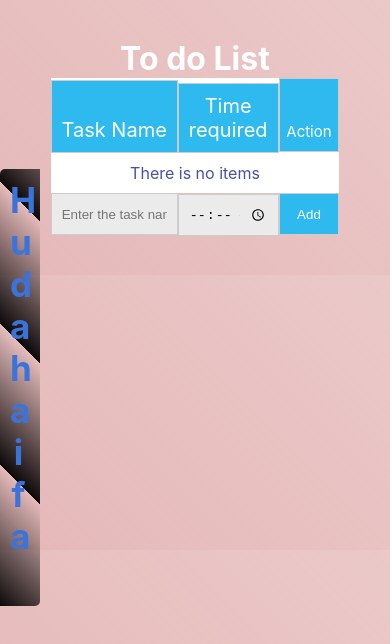
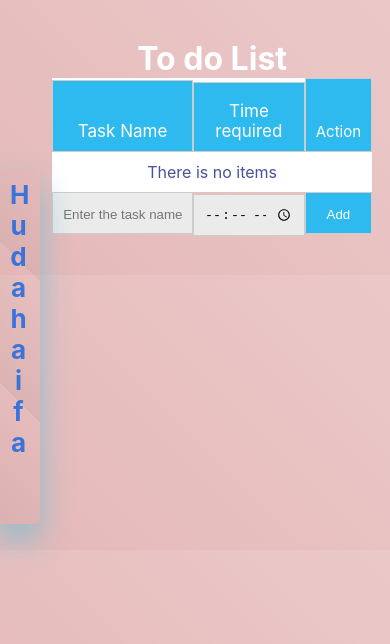
Before and after one commit to Hudhaifa-1/verceltodolist, a React (Create React App) app: page / in a window 390 px wide. Shown: the top 644 px of the page. Built offline with nearby package versions, Linux system fonts and the light colour scheme.

Commit message:
"updated5"

```diff
--- a/src/index.css
+++ b/src/index.css
@@ -202,18 +202,35 @@ form input[type='submit']{
 @media only screen and (max-width:600px){
   .List-item span.action, .container input[type="submit"], .close {
     width: 21%;
+    padding-top: 12px;
 }
+.List-item span {
+  display: inline-block;
+  font-size: 17px;
+  padding: 10px 0;
+  text-align: center;
+  border: 0.3px solid #ccc;
+}
+span.title.time{
 
+  padding-top: 18px;
 
+}
 .title{
   font-size: 16px;
 }
 
-
+span.title.name{
+  padding-top: 40px;
+}
 .List-item span.name, .container input[type="text"] {
   width: 44%;
+
 }
 
+input[type="text"]{
+  padding-top: 12px;
+}
 .List-item span.time, .container input[type="time"] {
   width: 35%;
 }
@@ -223,9 +240,41 @@ span.title.action {
   padding-top: 43px;
 }
 
-.container{
-  width: 74%;
+.container {
+  width: 82%;
   margin: 10% auto;
+margin-right: 18px;
+}
+
+.father {
+  background-color: red;
+  position: fixed;
+  box-shadow: -1px 16px 33px #87becd;
+  left: 0;
+  top: 20%;
+  height: 355px;
+  text-align: center;
+  border-bottom-right-radius: 5px;
+  border-top-left-radius: 5px;
+  padding: 5px;
+  background: repeating-linear-gradient(45deg, #bd9a9a42, transparent 100px);
+  width: 40px;
+  padding-right: 5px;
+}
+
+.hudhaifa {
+  position: absolute;
+  font-size: 26px;
+  height: 354px;
+  text-align: center;
+  border-bottom-right-radius: 5px;
+  border-top-left-radius: 5px;
+  color: #3a74db;
+  padding: 5px;
+  width: 27px;
+  padding-right: 5px;
+  word-wrap: break-word;
+  font-weight: bold;
+}
 
 }
-}
```
